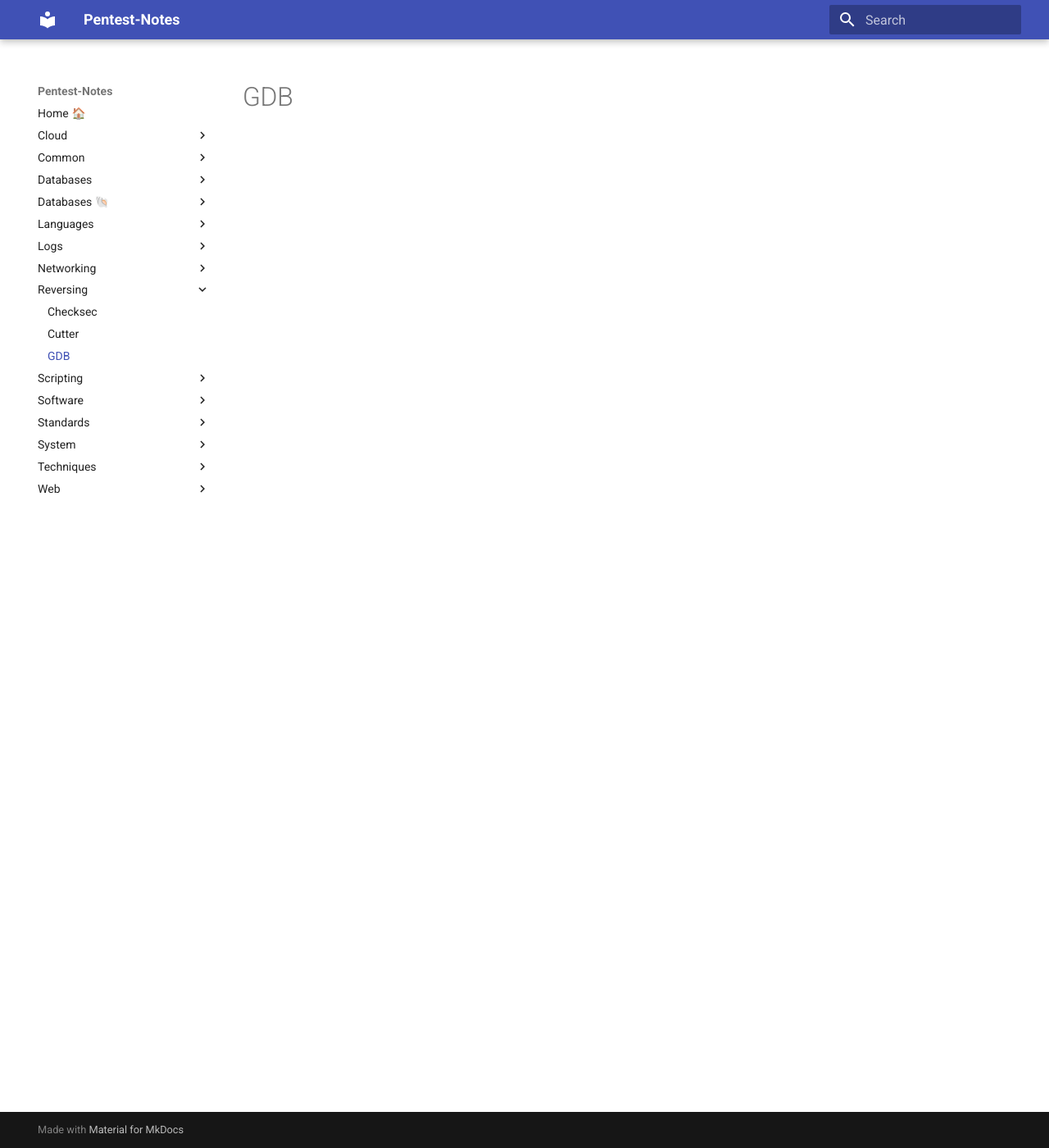
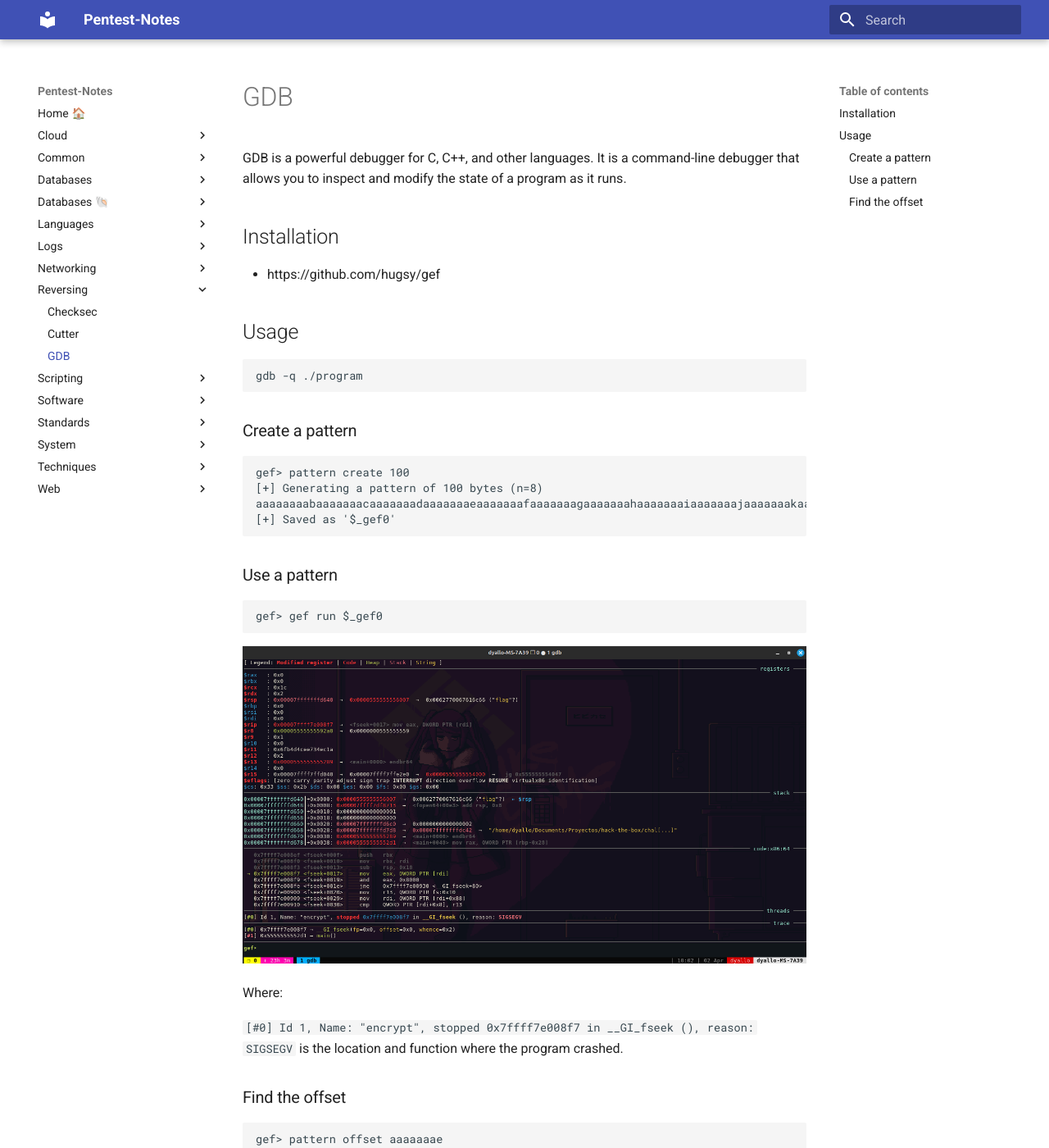
Before and after one commit to jd-apprentice/hack-the-box, an MkDocs documentation site: the page built from docs/reversing/gdb.md, in a window 1280 px wide and 1400 px high. Shown: the whole window at 82% size. Built offline with MkDocs 1.6.1 and Material for MkDocs 9.7.7, drawn with Linux system fonts in a browser that asks for light colours; some of the changed text lies outside the part shown.

````diff
--- a/docs/reversing/gdb.md
+++ b/docs/reversing/gdb.md
@@ -1 +1,42 @@
 # GDB
+
+GDB is a powerful debugger for C, C++, and other languages. It is a command-line debugger that allows you to inspect and modify the state of a program as it runs.
+
+## Installation
+
+- https://github.com/hugsy/gef
+
+## Usage
+
+```bash
+gdb -q ./program
+```
+
+### Create a pattern
+
+```bash
+gef> pattern create 100
+[+] Generating a pattern of 100 bytes (n=8)
+aaaaaaaabaaaaaaacaaaaaaadaaaaaaaeaaaaaaafaaaaaaagaaaaaaahaaaaaaaiaaaaaaajaaaaaaakaaaaaaalaaaaaaamaaa
+[+] Saved as '$_gef0'
+```
+
+### Use a pattern
+
+```bash
+gef> gef run $_gef0
+```
+
+![gef](./assets/gef.png)
+
+Where:
+
+`[#0] Id 1, Name: "encrypt", stopped 0x7ffff7e008f7 in __GI_fseek (), reason: SIGSEGV` is the location and function where the program crashed.
+
+### Find the offset
+
+```bash
+gef> pattern offset aaaaaaae
+[+] Searching 'aaaaaaae' in pattern of 100 bytes
+[+] Pattern 'aaaaaaae' first occurrence at position 36
+```
````
Also changed, not shown: docs/reversing/cutter.md (+18 -0 lines), docs/reversing/assets/cutter-2.png (added), docs/reversing/assets/cutter-3.png (added), docs/reversing/assets/cutter.png (added), docs/reversing/assets/gef.png (added).
